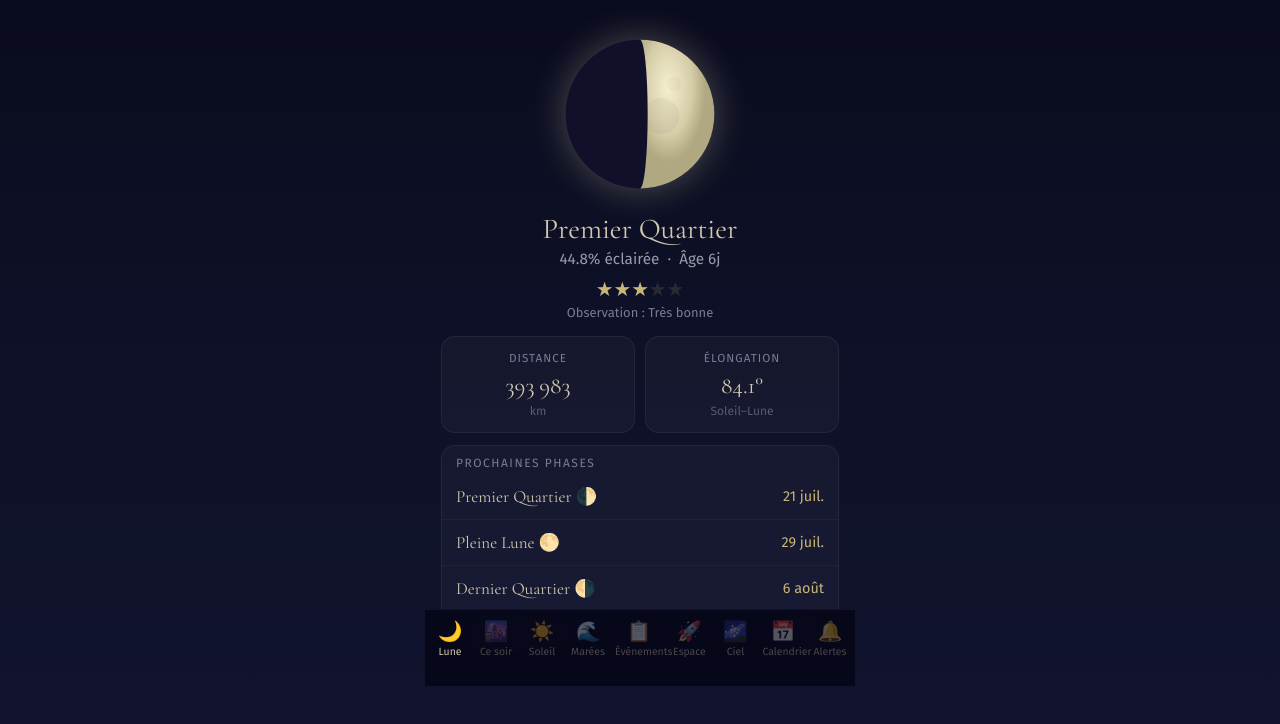
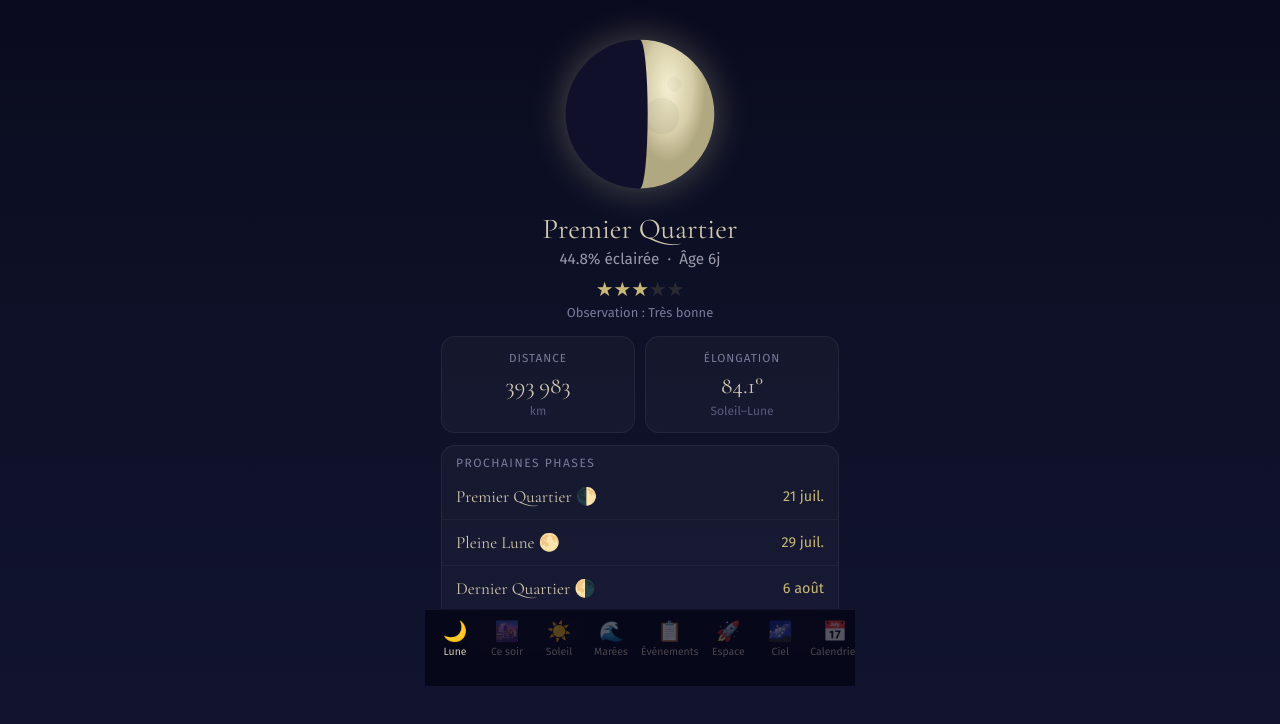
Before and after one commit to ChrisSorbadere/Luna, a plain HTML site: page index.html in a window 1280 px wide. Shown: the part 114-838 px from the top of the page. Drawn offline with nearby package versions, Linux system fonts and the light colour scheme.

Commit message:
Add files via upload

```diff
--- a/index.html
+++ b/index.html
@@ -137,12 +137,16 @@ nav.bottom-nav {
   position:fixed; bottom:0; left:50%; transform:translateX(-50%);
   width:100%; max-width:430px;
   background:rgba(8,8,26,0.97); backdrop-filter:blur(20px);
-  padding:8px 2px 26px;
-  display:flex; justify-content:space-around; z-index:10;
+  padding:8px 4px 26px;
+  display:flex; justify-content:flex-start; z-index:10;
   border-top:1px solid rgba(255,255,255,0.05);
-}
+  overflow-x:auto; overflow-y:hidden;
+  scroll-snap-type:x proximity;
+  -webkit-overflow-scrolling:touch;
+}
+nav.bottom-nav::-webkit-scrollbar { display:none; }
 button { background:none; border:none; color:inherit; cursor:pointer; }
-.nav-btn { text-align:center; transition:opacity 0.2s; padding:2px 4px; min-width:46px; }
+.nav-btn { text-align:center; transition:opacity 0.2s; padding:2px 4px; min-width:52px; flex:0 0 auto; scroll-snap-align:center; }
 .nav-icon { font-size:1.1rem; }
 .nav-label { font-size:0.58rem; font-family:'Fira Sans',sans-serif; margin-top:2px; }
 
@@ -1612,11 +1616,17 @@ const MAX_TAB=TABS.length-1;
 let swipeDir=0;
 
 function renderNav(){
-  document.getElementById('bottom-nav').innerHTML=TABS.map(tab=>`
-    <button class="nav-btn" onclick="goToTab(${tab.t})" style="opacity:${state.tab===tab.t?1:0.32};">
+  const nav=document.getElementById('bottom-nav');
+  nav.innerHTML=TABS.map(tab=>`
+    <button class="nav-btn" id="navbtn-${tab.t}" onclick="goToTab(${tab.t})" style="opacity:${state.tab===tab.t?1:0.32};">
       <div class="nav-icon">${tab.i}</div>
       <div class="nav-label">${tab.l}</div>
     </button>`).join('');
+  // Faire défiler la barre pour rendre l'onglet actif visible
+  const activeBtn=document.getElementById('navbtn-'+state.tab);
+  if(activeBtn&&activeBtn.scrollIntoView){
+    try{activeBtn.scrollIntoView({inline:'center',block:'nearest',behavior:'smooth'});}catch(e){}
+  }
 }
 
 function goToTab(t,dir){
```
